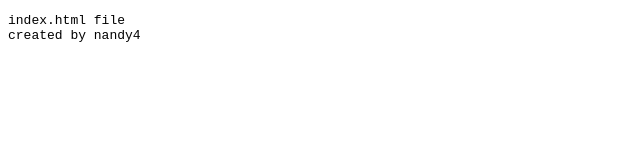
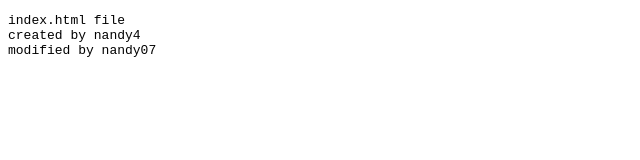
Before and after one commit to nandy4/nandy4_repo_1, a plain HTML site: page index.html in a window 1280 px wide. Shown: the whole page, without its empty margins (0-640 px from the left). Drawn offline with Linux system fonts and the light colour scheme.

Commit message:
modified index.html by nandy07

```diff
--- a/index.html
+++ b/index.html
@@ -7,6 +7,7 @@
 <pre>
 index.html file
 created by nandy4
+modified by nandy07
 </pre>
 </body>
 </html>
```
